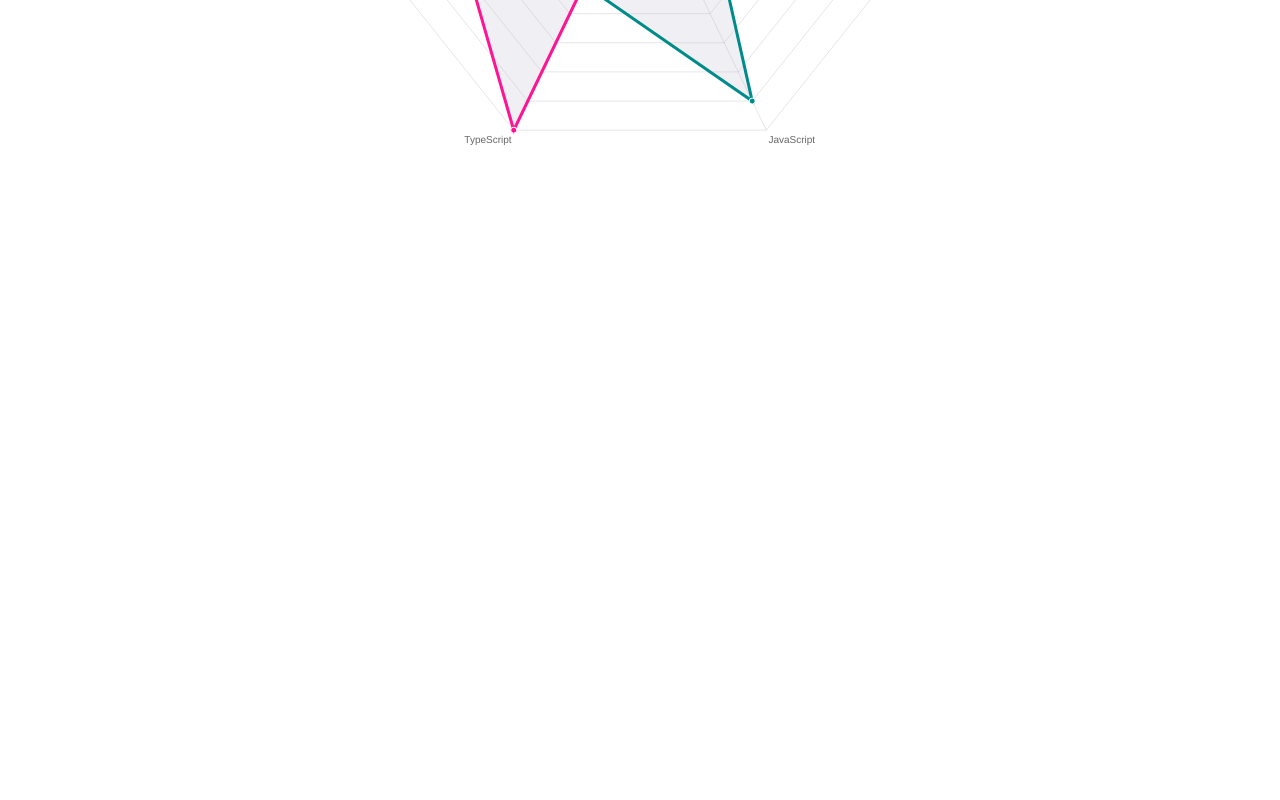
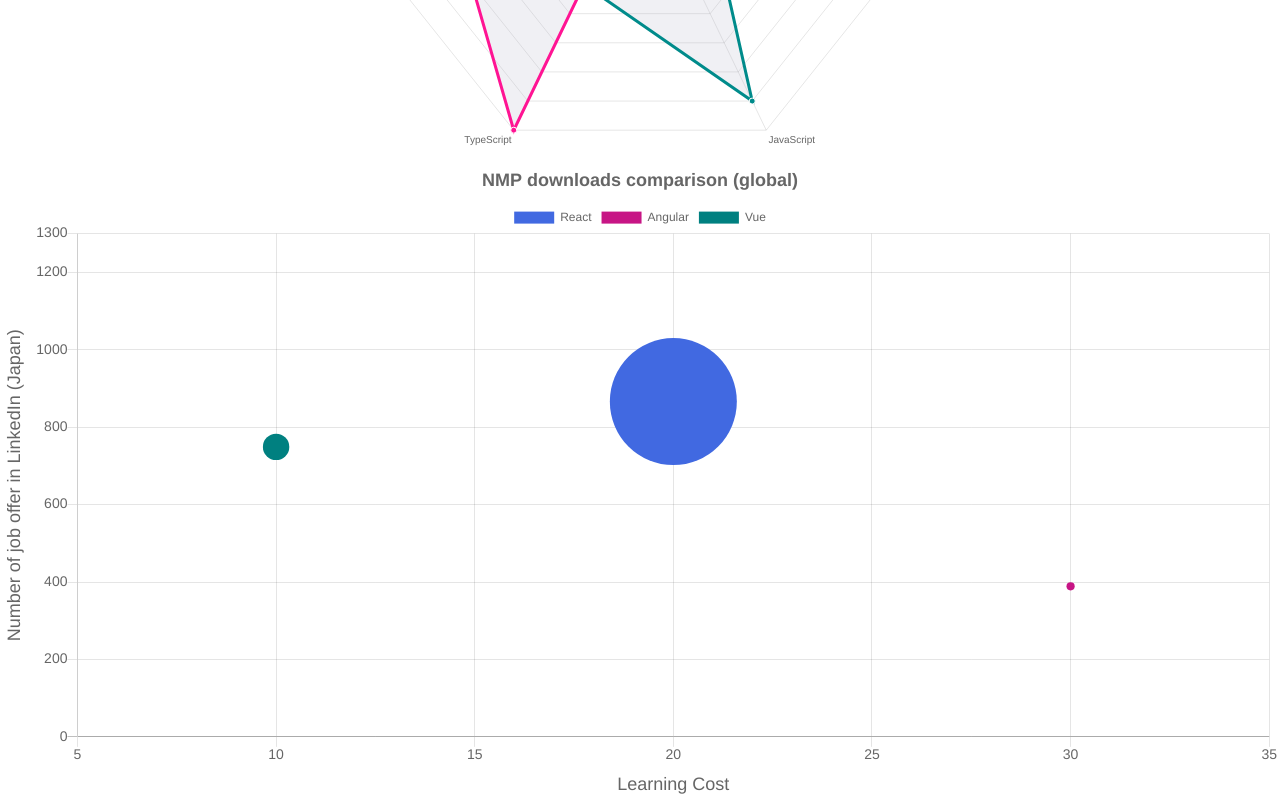
Before and after one commit to shodayuki/LineChart, a React (Create React App) app: page / in a window 1280 px wide. Shown: the part 3680-4480 px from the top of the page. Before the commit the page ends 3840 px from the top, so only its background shows below. Built offline with nearby package versions, Linux system fonts and the light colour scheme.

Commit message:
Bubble Chart作成

```diff
--- a/src/App.tsx
+++ b/src/App.tsx
@@ -4,6 +4,7 @@
 import PiePlot from "./components/PiePlot";
 import BarPlot from './components/BarPlot';
 import RadarPlot from './components/RadarPlot';
+import BubblePlot from './components/BubblePlot';
 
 function App() {
   return (
@@ -12,6 +13,7 @@
       <PiePlot />
       <BarPlot />
       <RadarPlot />
+      <BubblePlot />
     </div>
   );
 }
--- /dev/null
+++ b/src/components/BubblePlot.tsx
@@ -0,0 +1,73 @@
+import React from 'react';
+import { Bubble } from "react-chartjs-2";
+
+const data = {
+  datasets: [
+    {
+      label: "React",
+      backgroundColor: "#4169e1",
+      borderColor: "transparent",
+      data: [{ x: 20, y: 866, r: 6350000 / 100000 }],
+    },
+    {
+      label: "Angular",
+      backgroundColor: "#c71585",
+      borderColor: "transparent",
+      data: [{ x: 30, y: 389, r: 410000 / 100000 }],
+    },
+    {
+      label: "Vue",
+      backgroundColor: "#008080",
+      borderColor: "transparent",
+      data: [{ x: 10, y: 749, r: 1320000 / 100000 }],
+    },
+  ],
+};
+
+const options = {
+  title: {
+    display: true,
+    fontSize: 18,
+    text: "NMP downloads comparison (global)",
+  },
+  scales: {
+    yAxes: [
+      {
+        scaleLabel: {
+          display: true,
+          labelString: "Number of job offer in LinkedIn (Japan)",
+          fontSize: 18,
+        },
+        ticks: {
+          min: 0,
+          max: 1300,
+          fontSize: 14,
+        },
+      },
+    ],
+    xAxes: [
+      {
+        scaleLabel: {
+          display: true,
+          labelString: "Learning Cost",
+          fontSize: 18,
+        },
+        ticks: {
+          min: 5,
+          max: 35,
+          fontSize: 14,
+        },
+      },
+    ],
+  },
+};
+
+const BubblePlot: React.FC = () => {
+  return (
+    <div>
+      <Bubble data={data} options={options} />
+    </div>
+  )
+}
+
+export default BubblePlot;
```
